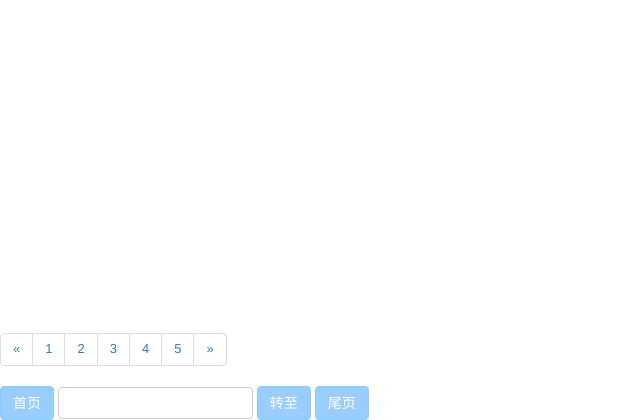
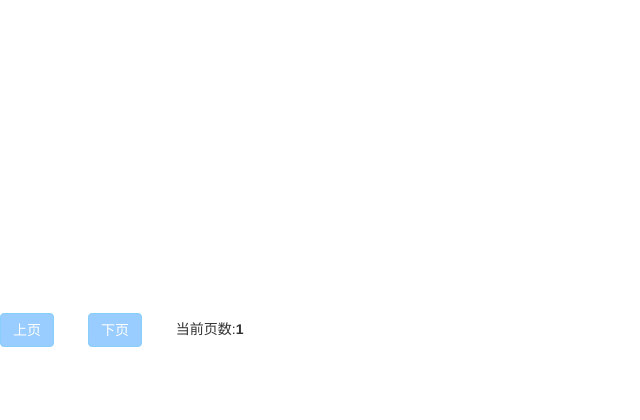
Before and after one commit to tanglanting12/system-foro_a, a Django app: template oa_web/oa_web/templates/web/leave_detail.html in a window 1280 px wide. Shown: the part 487-907 px from the top of the page, without its empty margins (0-640 px from the left). After the commit the page ends 834 px from the top, so only its background shows below. Run offline with Django 3.2, Linux system fonts and the light colour scheme; the template is opened without the code that fills it, so the values that code supplies are empty; parts of the project's set-up code (start-up, migrations or seed data) failed here and were passed over; some libraries are stand-ins or nearby versions.

Commit message:
update paging

```diff
--- /dev/null
+++ b/oa_web/oa_web/resource/css/leavedetail.css
@@ -0,0 +1,6 @@
+/**
+ * Created by abert on 14-3-21.
+ */
+.controlpaging{
+margin-right: 30px;
+}
--- a/oa_web/oa_web/resource/css/offcanvas.css
+++ b/oa_web/oa_web/resource/css/offcanvas.css
@@ -86,6 +86,5 @@ margin-top: 30px;
 }
 #div1{
 height:300px;
-
 width:400px;
 }
--- a/oa_web/oa_web/resource/js/leave.js
+++ b/oa_web/oa_web/resource/js/leave.js
@@ -89,5 +89,22 @@ function afterleavedetailajax(){
     }
    );
 }
-
+/*paging function*/
+function navigate_control(step){
+   if(!step) step = 0;
+   pagings=document.getElementsByClassName("paging");
+  for(j=0; j<pagings.length; j++){
+      pagings[j].innerHTML = parseInt(pagings[j].innerHTML)+step;
+      if (pagings[j].innerHTML<1) {
+      pagings[j].innerHTML = parseInt(pagings[j].innerHTML)-step;
+       break;
+      }
+      _TheArray[j] = "/leave_detailajax?lastpage=0&index="+parseInt(pagings[j].innerHTML)+"&comfirm="+comfirm+"&name="+name+"&superiorStyle="+superiorStyle;
+  }
+pagings[0].setAttribute("onclick","loadXMLDoc(_TheArray[0])");
+pagings[1].setAttribute("onclick","loadXMLDoc(_TheArray[1])");
+pagings[2].setAttribute("onclick","loadXMLDoc(_TheArray[2])");
+pagings[3].setAttribute("onclick","loadXMLDoc(_TheArray[3])");
+pagings[4].setAttribute("onclick","loadXMLDoc(_TheArray[4])");
+}
 //**********************************************
--- a/oa_web/oa_web/templates/web/leave_detail.html
+++ b/oa_web/oa_web/templates/web/leave_detail.html
@@ -6,24 +6,10 @@
 <div id="leavedetailajax">
 
      <div id="paging"  >
-<ul class="pagination">
-  <li><a id="paging_left" >&laquo;</a></li>
-  <li><a  class="paging" onclick="">1</a></li>
-  <li><a  class="paging" onclick="">2</a></li>
-  <li><a  class="paging" onclick="">3</a></li>
-  <li><a  class="paging" onclick="">4</a></li>
-  <li><a  class="paging" onclick="">5</a></li>
-  <li><a  id="paging_right" >&raquo;</a></li>
-</ul>
+  <button id="beforepage" class="btn btn-info btn-infopaging controlpaging">上页</button>
+  <button id="afterpage" class="btn btn-info btn-infopaging controlpaging">下页</button>
+  当前页数:<label id="nowpage">1</label>
     </div>
-
-    <div id="pagingbutton" style="float:left ">
- <button id="first_page" onclick="" class="btn btn-info btn-infopaging">首页</button>
-      <input type="text"  id="switch_value" >
-          <button id="switch" class="btn btn-info btn-infopaging">转至</button>
-          <button id="last_page" class="btn btn-info btn-infopaging">尾页</button>
-    </div>
-
 </div>
  <link rel="stylesheet" href="//code.jquery.com/ui/1.10.4/themes/smoothness/jquery-ui.css">
  <!--
@@ -33,8 +19,7 @@
  <script src="../../resource/js/jquery-ui.js"></script>
 <script language="JavaScript" type="text/JavaScript">
 var _TheArray = new Array;
-var tags = new Array;
-var test = [1,2,3,54];
+var nowpage = 1;
 comfirm = "{{comfirm}}" ;
 name = "{{name}}";
 superiorStyle = "{{superiorStyle}}";
@@ -46,38 +31,24 @@ $('#paging_right,#paging_left').click( function (){
   step=5;
   navigate_control(step);
 });
-$('#first_page').click(function(){
- loadXMLDoc("/leave_detailajax?lastpage = 0&index = 1"+"&comfirm="+comfirm+"&name="+name+"&superiorStyle="+superiorStyle);
- }
-);
-$('#switch').click(function(){
- var switch_value = $('#switch_value').val();
- loadXMLDoc("/leave_detailajax?lastpage=0&index="+switch_value+"&comfirm="+comfirm+"&name="+name+"&superiorStyle="+superiorStyle);
- }
-);
-$('#last_page').click(function(){
- loadXMLDoc("/leave_detailajax?lastpage=1"+"&comfirm="+comfirm+"&name="+name+"&superiorStyle="+superiorStyle);
+
+$('#beforepage').click(function(){
+ if( nowpage > 0)
+      nowpage -= 1;
+  document.getElementById("nowpage").innerHTML = nowpage;
+ loadXMLDoc("/leave_detailajax?index="+nowpage+"&comfirm="+comfirm+"&name="+name+"&superiorStyle="+superiorStyle);
  }
 );
 
-navigate_control();
-function navigate_control(step){
-   if(!step) step = 0;
-   pagings=document.getElementsByClassName("paging");
-  for(j=0; j<pagings.length; j++){
-      pagings[j].innerHTML = parseInt(pagings[j].innerHTML)+step;
-      if (pagings[j].innerHTML<1) {
-      pagings[j].innerHTML = parseInt(pagings[j].innerHTML)-step;
-       break;
-      }
-      _TheArray[j] = "/leave_detailajax?lastpage=0&index="+parseInt(pagings[j].innerHTML)+"&comfirm="+comfirm+"&name="+name+"&superiorStyle="+superiorStyle;
-  }
-pagings[0].setAttribute("onclick","loadXMLDoc(_TheArray[0])");
-pagings[1].setAttribute("onclick","loadXMLDoc(_TheArray[1])");
-pagings[2].setAttribute("onclick","loadXMLDoc(_TheArray[2])");
-pagings[3].setAttribute("onclick","loadXMLDoc(_TheArray[3])");
-pagings[4].setAttribute("onclick","loadXMLDoc(_TheArray[4])");
-}
+$('#afterpage').click(function(){
+      nowpage += 1;
+  document.getElementById("nowpage").innerHTML = nowpage;
+ loadXMLDoc("/leave_detailajax?index="+nowpage+"&comfirm="+comfirm+"&name="+name+"&superiorStyle="+superiorStyle);
+ }
+);
+
+//navigate_control();
+
 </script>
 
  <script type="text/javascript">
@@ -111,3 +82,4 @@ loadXMLDoc("/leave_detailajax?lastpage=0&index=1"+"&comfirm="+comfirm+"&name="+n
 </script>
 
 <link href="../../resource/css/signin.css" rel="stylesheet">
+<link href="../../resource/css/leavedetail.css" rel="stylesheet">
```
